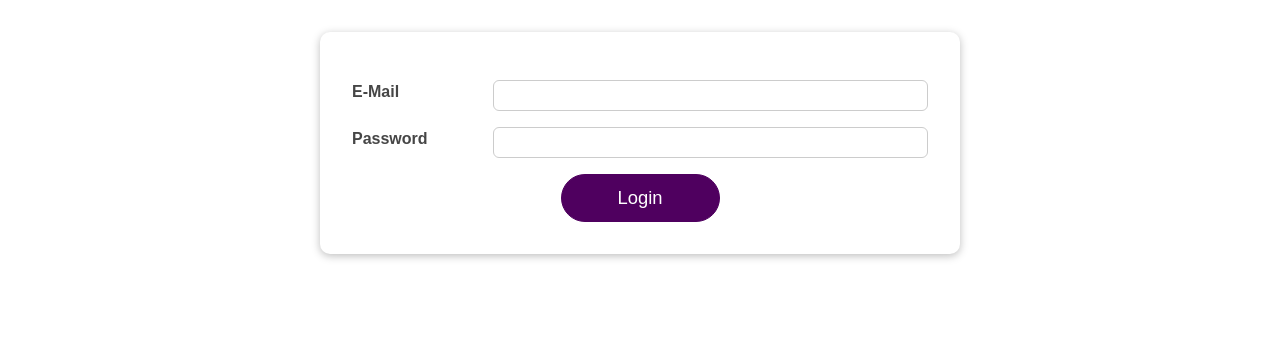
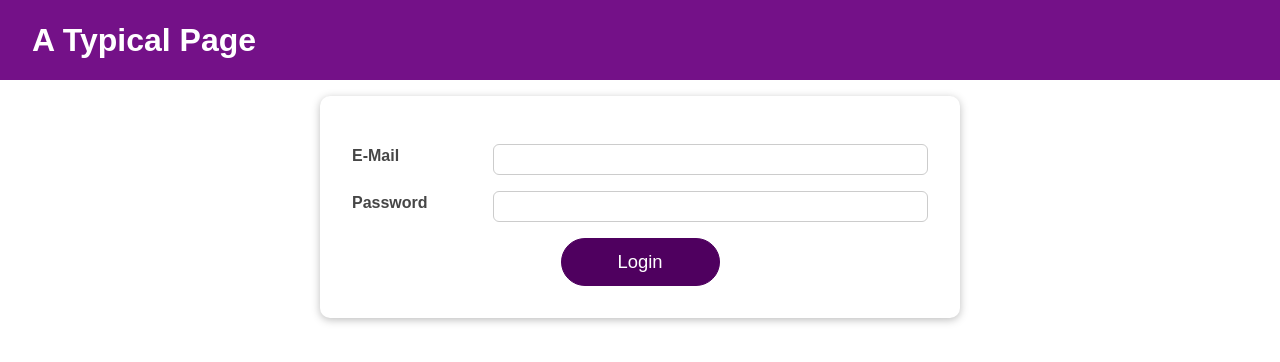
Before and after one commit to zakharovdm/login_page, a React (Create React App) app: page / in a window 1280 px wide. Shown: the top 362 px of the page. Built offline with nearby package versions, Linux system fonts and the light colour scheme.

Commit message:
feat: add Header component

```diff
--- a/src/App.js
+++ b/src/App.js
@@ -1,17 +1,26 @@
 import { useState, Fragment } from "react";
 
 import Login from "./components/Login/Login";
+import MainHeader from "./components/MainHeader/MainHeader";
 
 const App = () => {
   const [isLoggedIn, setIsLoggedIn] = useState(false);
 
   const logginHandler = (email, password) => {
+    //need to check email and password
     setIsLoggedIn(true);
+  };
+
+  const logoutHandler = () => {
+    setIsLoggedIn(false);
   };
 
   return (
     <Fragment>
-      <Login onLogin={logginHandler} />
+      <MainHeader isAuthenticated={isLoggedIn} isLogout={logoutHandler} />
+      <main>
+        <Login onLogin={logginHandler} />
+      </main>
     </Fragment>
   );
 };
--- /dev/null
+++ b/src/components/MainHeader/MainHeader.js
@@ -0,0 +1,11 @@
+import classes from "./MainHeader.module.css";
+
+const MainHeader = (props) => {
+  return (
+    <header className={classes["main-header"]}>
+      <h1>A Typical Page</h1>
+    </header>
+  );
+};
+
+export default MainHeader;
--- /dev/null
+++ b/src/components/MainHeader/MainHeader.module.css
@@ -0,0 +1,16 @@
+.main-header {
+  position: fixed;
+  top: 0;
+  left: 0;
+  width: 100%;
+  height: 5rem;
+  display: flex;
+  justify-content: space-between;
+  align-items: center;
+  background: #741188;
+  padding: 0 2rem;
+}
+
+.main-header h1 {
+  color: white;
+}
```
